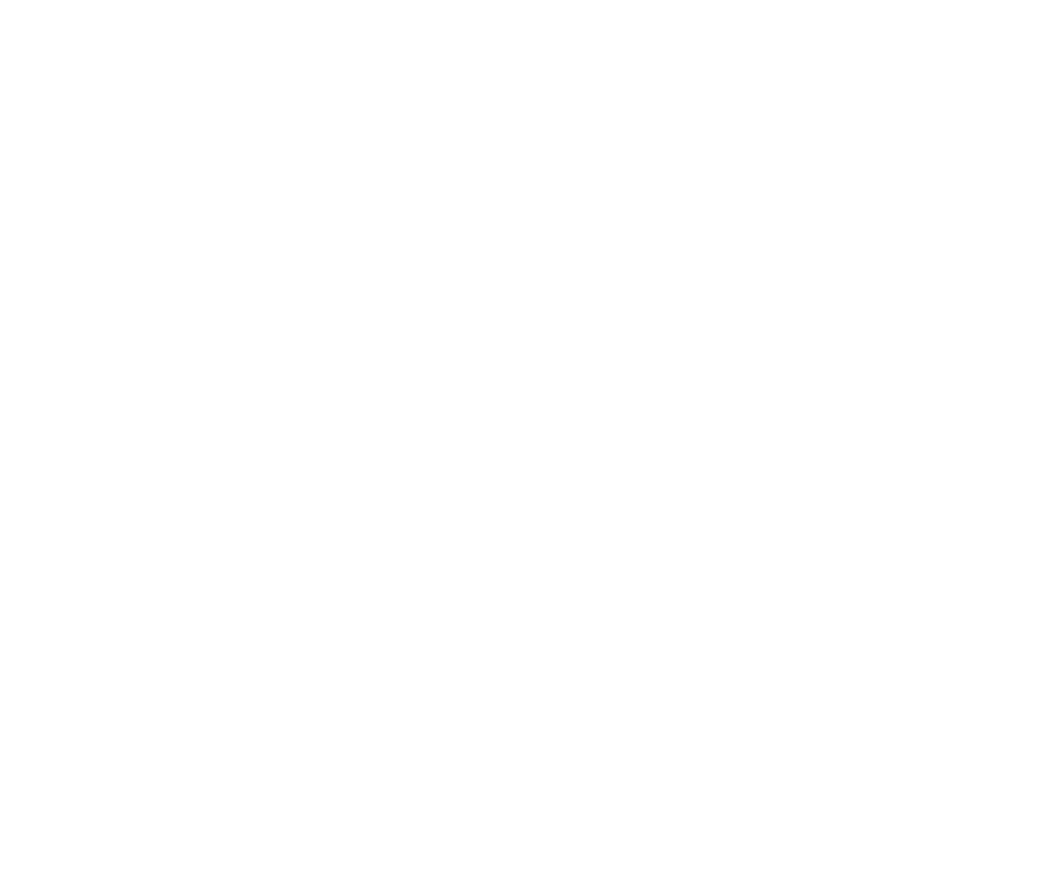
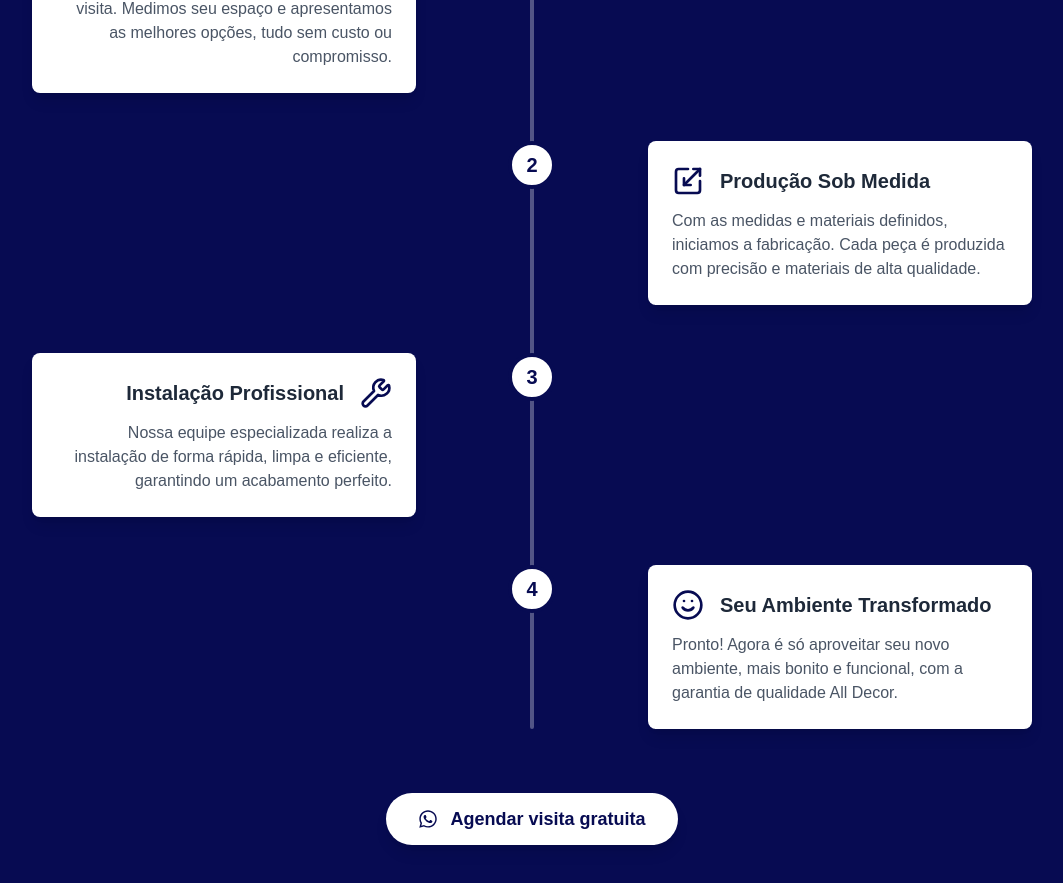
Before and after one commit to leonardofrizzi/website-alldecor, a Next.js app: page / in a window 1280 px wide. Shown: the part 1831-2714 px from the top of the page, without its empty margins (108-1171 px from the left). Before the commit the page ends 1508 px from the top, so only its background shows below. Built offline with nearby package versions, Linux system fonts and the light colour scheme.

Commit message:
feat(ui): Implement the "How It Works" timeline section

```diff
--- /dev/null
+++ b/app/components/HowItWorksSection.jsx
@@ -0,0 +1,82 @@
+"use client";
+
+import React from 'react';
+import { useInView } from 'react-intersection-observer';
+import { MessageSquare, Scaling, Smile, Wrench } from 'lucide-react';
+import { FaWhatsapp } from 'react-icons/fa';
+import Link from 'next/link';
+
+const TimelineStep = ({ icon, step, title, children, isRight, delay }) => {
+  const { ref, inView } = useInView({
+    triggerOnce: true,
+    threshold: 0.3,
+  });
+
+  const alignmentClass = isRight ? 'md:self-end md:text-left' : 'md:self-start md:text-right';
+  const animationClass = isRight
+    ? (inView ? 'opacity-100 translate-x-0' : 'opacity-0 translate-x-10')
+    : (inView ? 'opacity-100 translate-x-0' : 'opacity-0 -translate-x-10');
+
+  return (
+    <div ref={ref} className={`relative flex flex-col items-center md:w-1/2 ${alignmentClass}`}>
+
+      <div className="absolute top-0 left-1/2 -translate-x-1/2 md:hidden bg-white w-10 h-10 rounded-full border-4 border-[#070b52] flex items-center justify-center text-[#070b52] font-bold text-lg">
+        {step}
+      </div>
+
+      <div className={`hidden md:flex items-center justify-center absolute top-0 ${isRight ? 'left-[-24px]' : 'right-[-24px]'} bg-white w-12 h-12 rounded-full border-4 border-[#070b52] text-[#070b52] font-bold text-xl`}>
+        {step}
+      </div>
+
+      <div className={`bg-white text-gray-800 p-6 rounded-lg shadow-lg w-full max-w-sm transition-all duration-700 ease-out ${animationClass}`} style={{ transitionDelay: delay }}>
+        <div className="flex items-center gap-4 mb-3" style={{ flexDirection: isRight ? 'row' : 'row-reverse' }}>
+          <div className="text-[#070b52]">{icon}</div>
+          <h3 className="text-xl font-bold">{title}</h3>
+        </div>
+        <p className="text-gray-600">{children}</p>
+      </div>
+    </div>
+  );
+};
+
+export default function HowItWorksSection() {
+  return (
+    <section className="bg-[#070b52] py-20 px-6 text-white">
+      <div className="container mx-auto text-center">
+        <h2 className="text-4xl font-bold mb-4">Nosso Processo, Sua Tranquilidade</h2>
+        <p className="text-lg text-gray-300 mb-16 max-w-3xl mx-auto">
+          Simplificamos cada etapa para que você tenha a melhor experiência, do início ao fim.
+        </p>
+
+        <div className="relative flex flex-col items-center gap-12">
+          <div className="hidden md:block absolute top-0 left-1/2 -translate-x-1/2 h-full w-1 bg-white/30 rounded"></div>
+
+          <TimelineStep icon={<MessageSquare size={32} />} step="1" title="Consulta e Orçamento" isRight={false} delay="200ms">
+            Você entra em contato e agendamos uma visita. Medimos seu espaço e apresentamos as melhores opções, tudo sem custo ou compromisso.
+          </TimelineStep>
+
+          <TimelineStep icon={<Scaling size={32} />} step="2" title="Produção Sob Medida" isRight={true} delay="400ms">
+            Com as medidas e materiais definidos, iniciamos a fabricação. Cada peça é produzida com precisão e materiais de alta qualidade.
+          </TimelineStep>
+
+          <TimelineStep icon={<Wrench size={32} />} step="3" title="Instalação Profissional" isRight={false} delay="600ms">
+            Nossa equipe especializada realiza a instalação de forma rápida, limpa e eficiente, garantindo um acabamento perfeito.
+          </TimelineStep>
+
+          <TimelineStep icon={<Smile size={32} />} step="4" title="Seu Ambiente Transformado" isRight={true} delay="800ms">
+            Pronto! Agora é só aproveitar seu novo ambiente, mais bonito e funcional, com a garantia de qualidade All Decor.
+          </TimelineStep>
+        </div>
+
+        <div className="mt-16">
+          <Link href="https://wa.me/SEUNUMERO" target="_blank">
+            <button className="inline-flex items-center justify-center gap-3 bg-white text-[#070b52] font-bold py-3 px-8 rounded-full text-lg hover:bg-gray-200 transition-all duration-300 ease-in-out transform hover:scale-105 shadow-lg">
+              <FaWhatsapp size={20} />
+              Agendar visita gratuita
+            </button>
+          </Link>
+        </div>
+      </div>
+    </section>
+  );
+}
--- a/app/page.tsx
+++ b/app/page.tsx
@@ -1,11 +1,13 @@
 import HeroSection from "./components/HeroSection";
 import FeatureSection from "./components/FeaturesSection";
+import HowItWorksSection from "./components/HowItWorksSection";
 
 export default function Home() {
   return (
     <main>
       <HeroSection />
       <FeatureSection />
+      <HowItWorksSection />
     </main>
   );
 }
```
